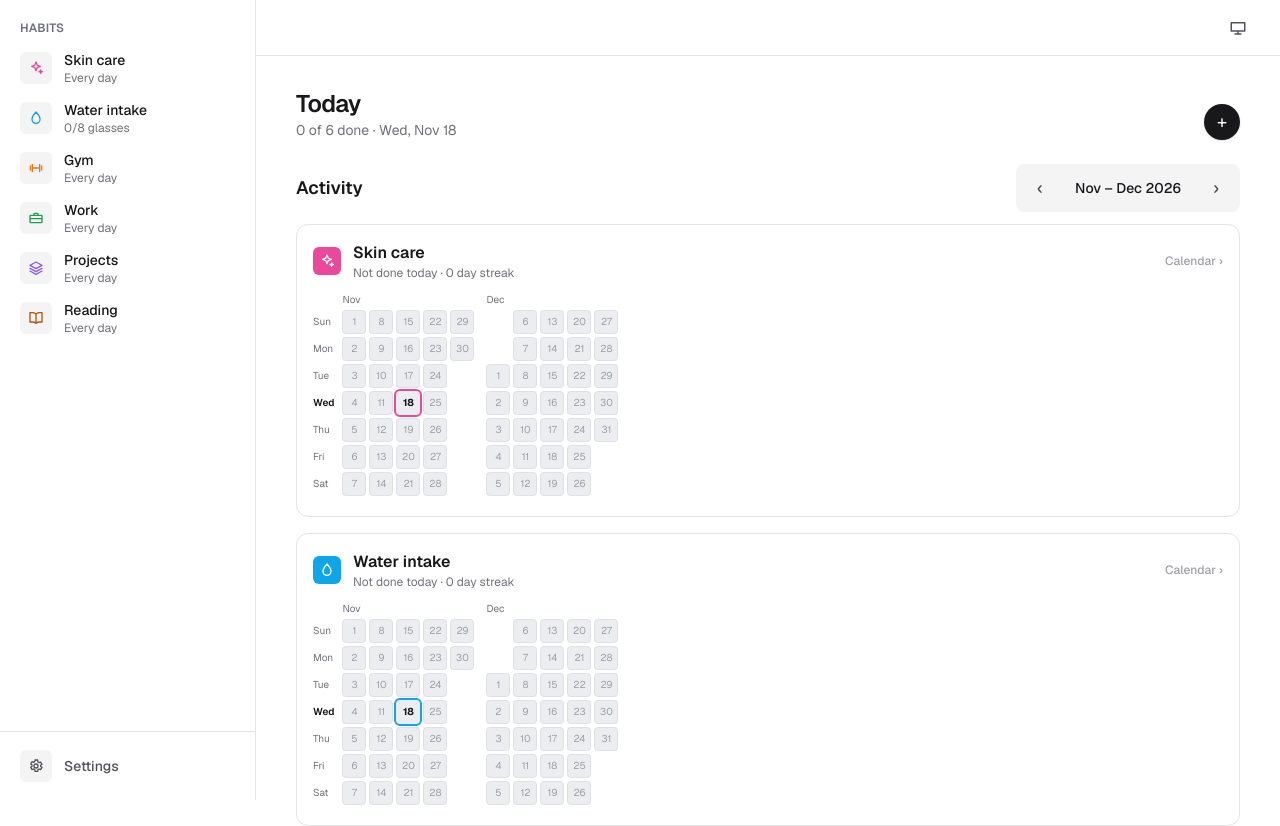
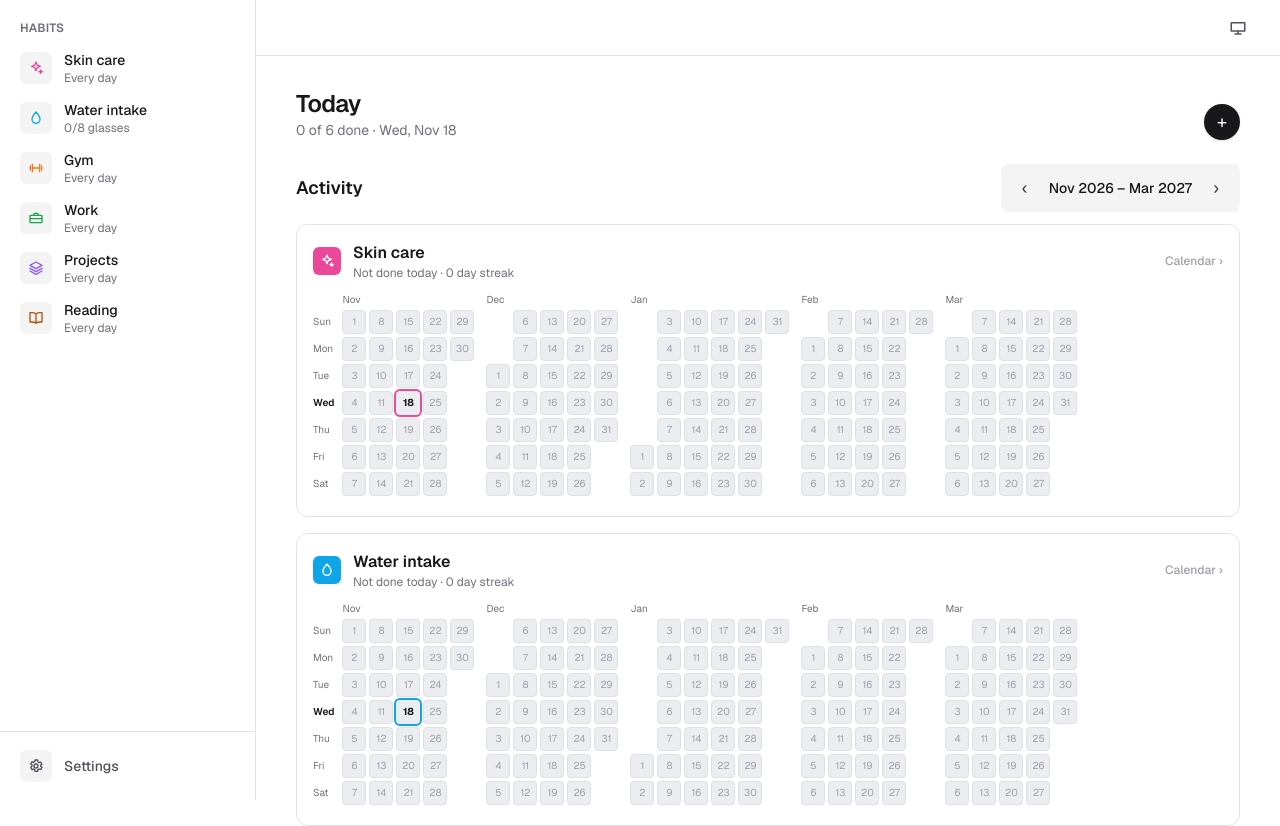
Before and after one commit to Gokulakrishnxn/Habbit-Tracker, a Next.js app: page / in a window 1280 px wide. Shown: the top 826 px of the page. Built offline with nearby package versions, Linux system fonts and the light colour scheme.

Commit message:
Fit as many months as the screen allows in each heatmap
The page width is measured, so a phone and tablet show 2 months and a wide desktop shows up to 12. The header range and the arrow step follow the window.

```diff
--- a/src/components/HabitHeatmap.tsx
+++ b/src/components/HabitHeatmap.tsx
@@ -34,6 +34,7 @@ export default function HabitHeatmap({
   days,
   year,
   month,
+  monthCount,
   onChange,
   onEdit,
 }: {
@@ -41,19 +42,22 @@ export default function HabitHeatmap({
   days: Record<string, number> | undefined;
   year: number;
   month: number;
+  /** How many consecutive months to show, starting at `month`. */
+  monthCount: number;
   onChange: (key: string, count: number) => void;
   onEdit: () => void;
 }) {
   const [selected, setSelected] = useState<string | null>(null);
   const [calendarOpen, setCalendarOpen] = useState(false);
-  // Two months side by side, looking forward: the chosen month, then the next one.
-  const groups = useMemo(() => {
-    const next = new Date(year, month + 1, 1);
-    return [
-      { y: year, m: month },
-      { y: next.getFullYear(), m: next.getMonth() },
-    ].map(({ y, m }) => ({ y, m, weeks: buildWeeks(y, m) }));
-  }, [year, month]);
+  // As many consecutive months as fit, side by side, starting at the chosen month.
+  const groups = useMemo(
+    () =>
+      Array.from({ length: monthCount }, (_, i) => {
+        const d = new Date(year, month + i, 1);
+        return { y: d.getFullYear(), m: d.getMonth(), weeks: buildWeeks(d.getFullYear(), d.getMonth()) };
+      }),
+    [year, month, monthCount],
+  );
 
   const todayKey = dateKey(new Date());
   const doneToday = (days?.[todayKey] ?? 0) >= habit.goal;
--- a/src/components/HabitTracker.tsx
+++ b/src/components/HabitTracker.tsx
@@ -1,6 +1,6 @@
 "use client";
 
-import { useMemo, useState, useSyncExternalStore } from "react";
+import { useCallback, useMemo, useRef, useState, useSyncExternalStore } from "react";
 import HabitHeatmap from "@/components/HabitHeatmap";
 import HabitForm from "@/components/HabitForm";
 import {
@@ -21,12 +21,50 @@ import {
   type HabitData,
 } from "@/lib/habits";
 
+/** "Nov – Dec 2026", or "Nov 2026 – Apr 2027" when the range crosses a year. */
+function rangeLabel(v: { y: number; m: number }, count: number) {
+  const a = new Date(v.y, v.m, 1);
+  const b = new Date(v.y, v.m + count - 1, 1);
+  const short = (d: Date) => d.toLocaleDateString(undefined, { month: "short" });
+  return a.getFullYear() === b.getFullYear()
+    ? `${short(a)} – ${short(b)} ${b.getFullYear()}`
+    : `${short(a)} ${a.getFullYear()} – ${short(b)} ${b.getFullYear()}`;
+}
+
 function shift(v: { y: number; m: number }, delta: number) {
   const d = new Date(v.y, v.m + delta, 1);
   return { y: d.getFullYear(), m: d.getMonth() };
 }
 
+/** Fits as many months as the card can hold; a phone keeps 2, a wide desktop shows more. */
+function monthsThatFit(width: number) {
+  if (!width) return 2;
+  const cell = typeof window !== "undefined" && matchMedia("(pointer: coarse)").matches ? 28 : 24;
+  const monthWidth = 6 * (cell + 3) - 3; // widest month spans 6 week-columns
+  const gap = 12;
+  const inner = width - 32 /* card padding */ - 44; /* weekday labels */
+  return Math.min(12, Math.max(2, Math.floor((inner + gap) / (monthWidth + gap))));
+}
+
+/** Tracks the width of the page content so the heatmaps can adapt to any device. */
 export default function HabitTracker() {
+  const ref = useRef<HTMLDivElement>(null);
+  const subscribeWidth = useCallback((cb: () => void) => {
+    const el = ref.current;
+    if (!el) return () => {};
+    const ro = new ResizeObserver(cb);
+    ro.observe(el);
+    return () => ro.disconnect();
+  }, []);
+  const width = useSyncExternalStore(subscribeWidth, () => ref.current?.clientWidth ?? 0, () => 0);
+  return (
+    <div ref={ref} className="mx-auto w-full max-w-[1600px]">
+      <TrackerBody width={width} />
+    </div>
+  );
+}
+
+function TrackerBody({ width }: { width: number }) {
   // null on the server, so the first client render matches the server HTML.
   const raw = useSyncExternalStore(subscribe, readRaw, () => null);
   const habitsRaw = useSyncExternalStore(subscribe, readHabitsRaw, () => "");
@@ -69,6 +107,7 @@ export default function HabitTracker() {
 
   if (raw === null || !today) return <div className="h-96" />;
 
+  const months = monthsThatFit(width);
   const monthsAhead = (view.y - Number(today.slice(0, 4))) * 12 + view.m - (Number(today.slice(5, 7)) - 1);
 
   const weekday = new Date(today + "T00:00").getDay();
@@ -76,7 +115,7 @@ export default function HabitTracker() {
   const doneToday = todays.filter((h) => (data[h.id]?.[today] ?? 0) >= h.goal).length;
 
   return (
-    <div className="mx-auto w-full max-w-5xl space-y-6">
+    <div className="w-full space-y-6">
       {/* Today */}
       <section>
         <div className="mb-3 flex items-end justify-between gap-3">
@@ -110,7 +149,7 @@ export default function HabitTracker() {
           <h2 className="text-lg font-semibold text-zinc-900">Activity</h2>
           <div className="flex items-center gap-1 rounded-lg bg-zinc-100 p-1">
             <button
-              onClick={() => setPicked(shift(view, -1))}
+              onClick={() => setPicked(shift(view, -Math.max(1, months - 1)))}
               disabled={monthsAhead <= -24}
               aria-label="Previous month"
               className="grid size-10 place-items-center rounded-md text-lg text-zinc-700 active:bg-surface disabled:opacity-30"
@@ -118,11 +157,10 @@ export default function HabitTracker() {
               ‹
             </button>
             <span className="min-w-32 text-center text-sm font-medium text-zinc-900">
-              {new Date(view.y, view.m, 1).toLocaleDateString(undefined, { month: "short" })} –{" "}
-              {new Date(view.y, view.m + 1, 1).toLocaleDateString(undefined, { month: "short", year: "numeric" })}
+              {rangeLabel(view, months)}
             </span>
             <button
-              onClick={() => setPicked(shift(view, 1))}
+              onClick={() => setPicked(shift(view, Math.max(1, months - 1)))}
               disabled={monthsAhead >= 12}
               aria-label="Next month"
               className="grid size-10 place-items-center rounded-md text-lg text-zinc-700 active:bg-surface disabled:opacity-30"
@@ -140,6 +178,7 @@ export default function HabitTracker() {
               days={data[h.id]}
               year={view.y}
               month={view.m}
+              monthCount={months}
               onChange={(key, count) => set(h.id, key, count)}
               onEdit={() => setEditing(h)}
             />
```
